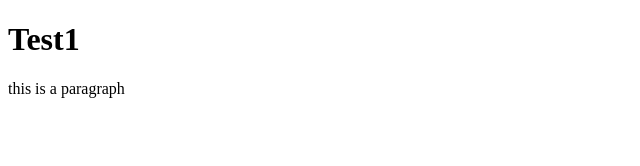
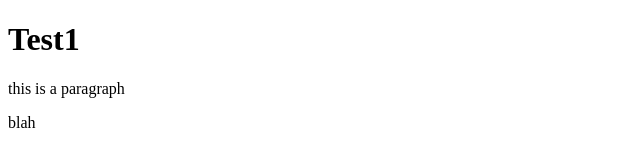
Before and after one commit to rybolia/test1, a plain HTML site: page index.html in a window 1280 px wide. Shown: the full height of the page, 0-640 px from the left. Drawn offline with Linux system fonts and the light colour scheme.

Commit message:
added blah

```diff
--- a/index.html
+++ b/index.html
@@ -9,5 +9,6 @@
 <body>
     <h1>Test1</h1>
     <p>this is a paragraph</p>
+    <p>blah</p>
 </body>
 </html>
```
